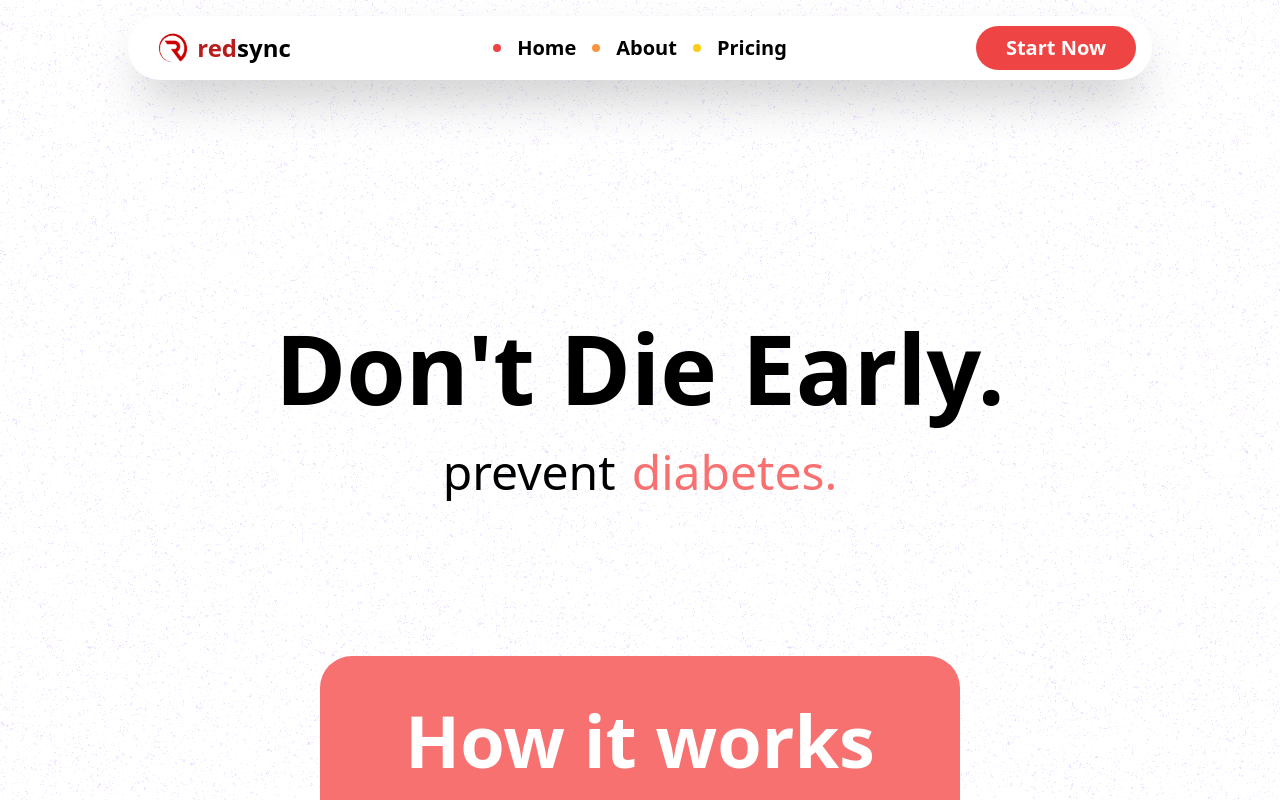
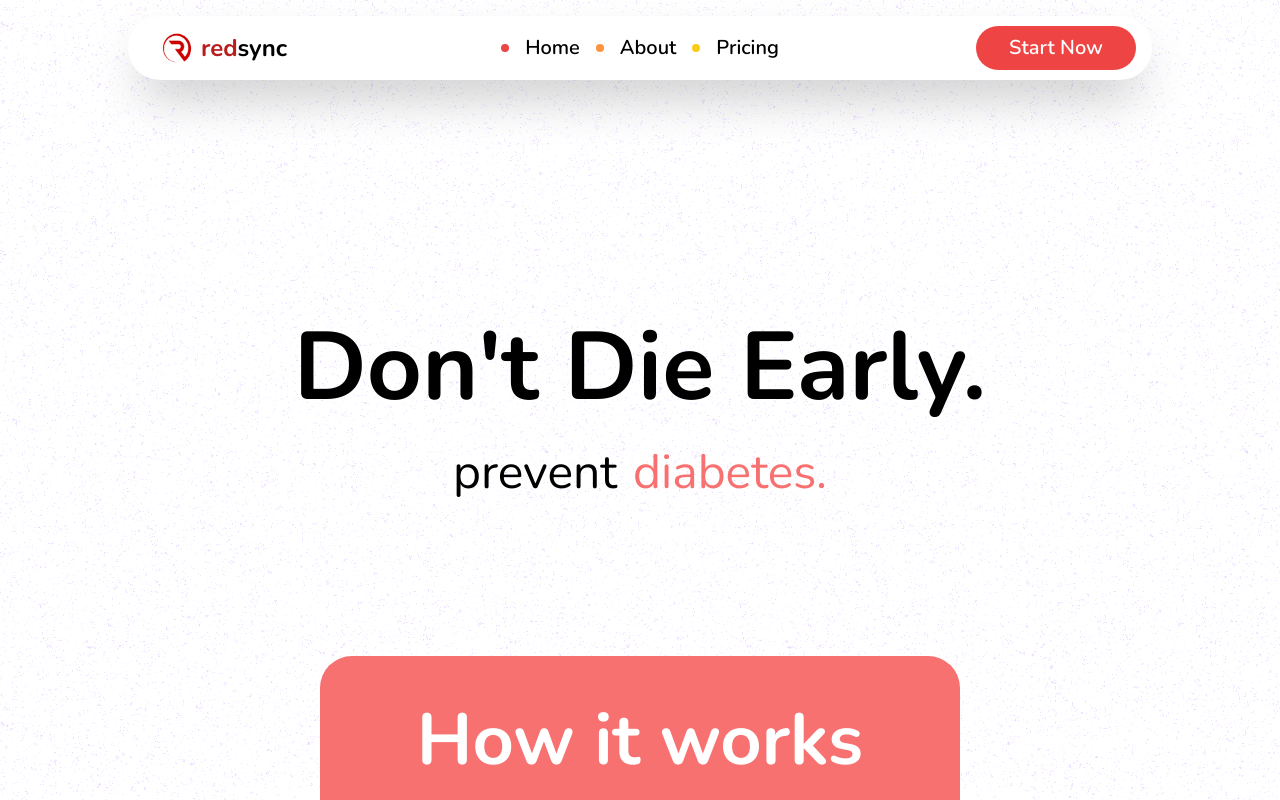
Before and after one commit to johnnyvish/redsync-web, a Next.js app: page / in a window 1280 px wide. Shown: the top 800 px of the page. Built offline with nearby package versions, Linux system fonts and the light colour scheme.

Commit message:
added back original font

```diff
--- a/app/layout.js
+++ b/app/layout.js
@@ -15,7 +15,7 @@ export default function RootLayout({ children }) {
       <head>
         <title>RedSync</title>
       </head>
-      <body>
+      <body className={inter.className}>
         {children}
         <Analytics />
       </body>
```
